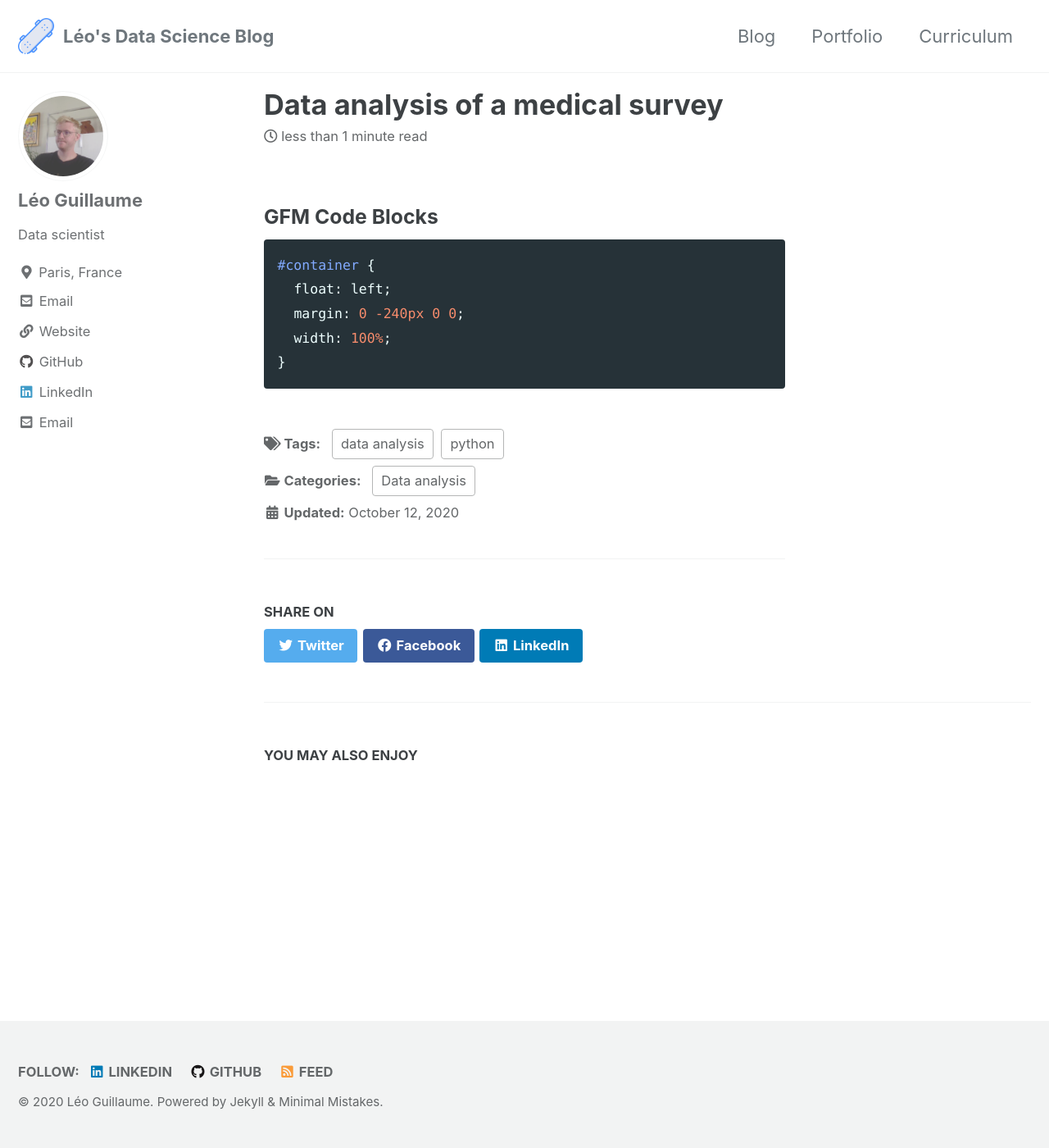
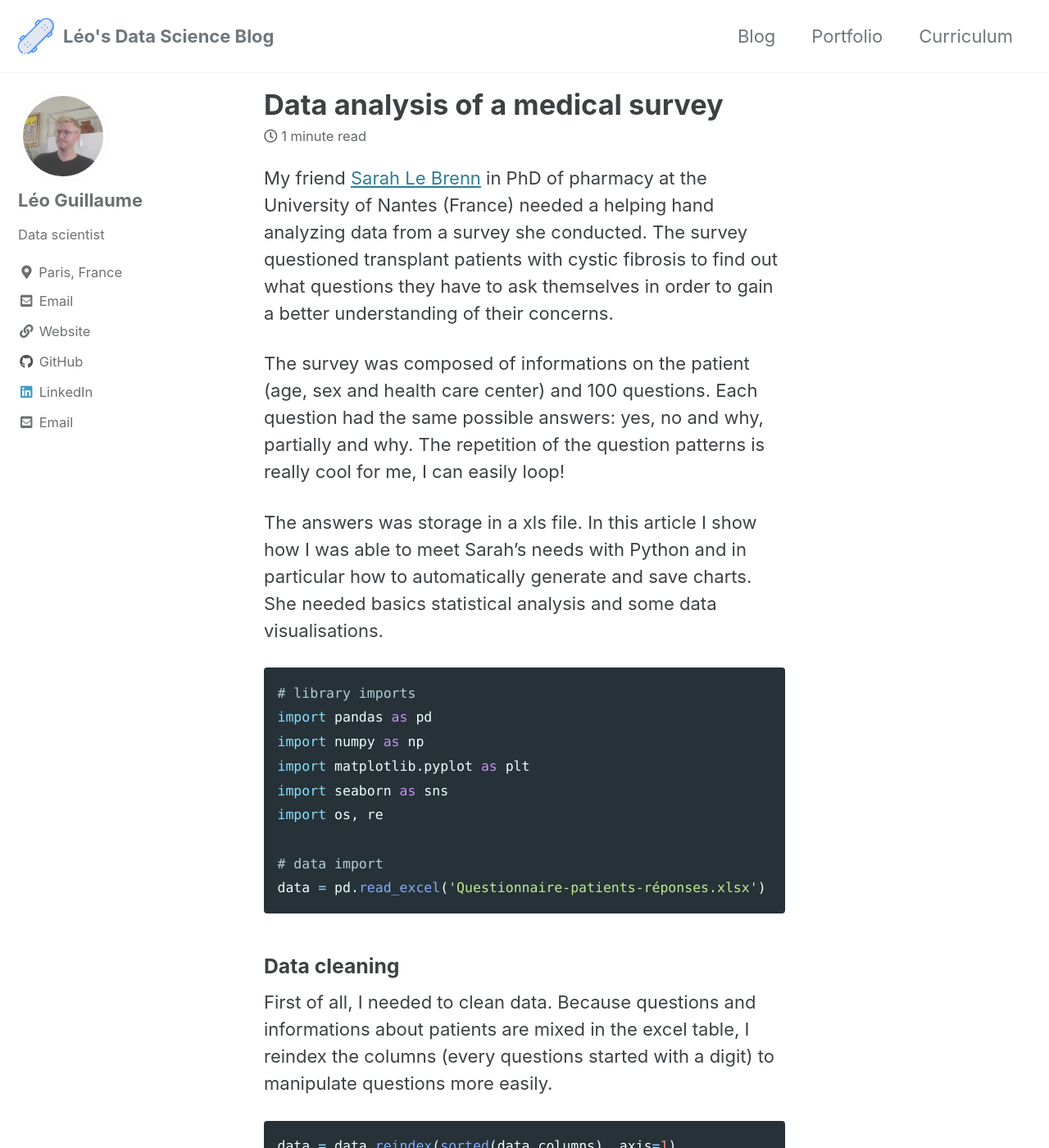
Before and after one commit to leoguillaume/leoguillaume.github.io, a Jekyll site: the page built from _posts/2020-10-12-medicalsurveyanalysis.md, in a window 1280 px wide and 1400 px high. Shown: the whole window at 82% size. Built offline with Jekyll 4.4.1, drawn with Linux system fonts in a browser that asks for light colours; cached includes are drawn as plain includes; some of the changed text lies outside the part shown.

Commit message:
first post test3

````diff
--- a/_posts/2020-10-12-medicalsurveyanalysis.md
+++ b/_posts/2020-10-12-medicalsurveyanalysis.md
@@ -9,17 +9,30 @@ categories:
 tags:
   - data analysis
   - python
-comments: true
 read_time: true
 author_profile: true
 share: true
 ---
+My friend [Sarah Le Brenn](https://www.linkedin.com/in/sarah-le-brenn-1a9337102/) in PhD of pharmacy at the University of Nantes (France) needed a helping hand analyzing data from a survey she conducted. The survey questioned transplant patients with cystic fibrosis to find out what questions they have to ask themselves in order to gain a better understanding of their concerns.
 
-### GFM Code Blocks
-```css
-#container {
-  float: left;
-  margin: 0 -240px 0 0;
-  width: 100%;
-}
+The survey was composed of informations on the patient (age, sex and health care center) and 100 questions. Each question had the same possible answers: yes, no and why, partially and why. The repetition of the question patterns is really cool for me, I can easily loop!
+
+The answers was storage in a xls file. In this article I show how I was able to meet Sarah's needs with Python and in particular how to automatically generate and save charts. She needed basics statistical analysis and some data visualisations.
+
+```python
+# library imports
+import pandas as pd
+import numpy as np
+import matplotlib.pyplot as plt
+import seaborn as sns
+import os, re
+
+# data import
+data = pd.read_excel('Questionnaire-patients-réponses.xlsx')
 ```
+### Data cleaning
+First of all, I needed to clean data. Because questions and informations about patients are mixed in the excel table, I reindex the columns (every questions started with a digit) to manipulate questions more easily.
+
+```python
+data = data.reindex(sorted(data.columns), axis=1)
+```
````
